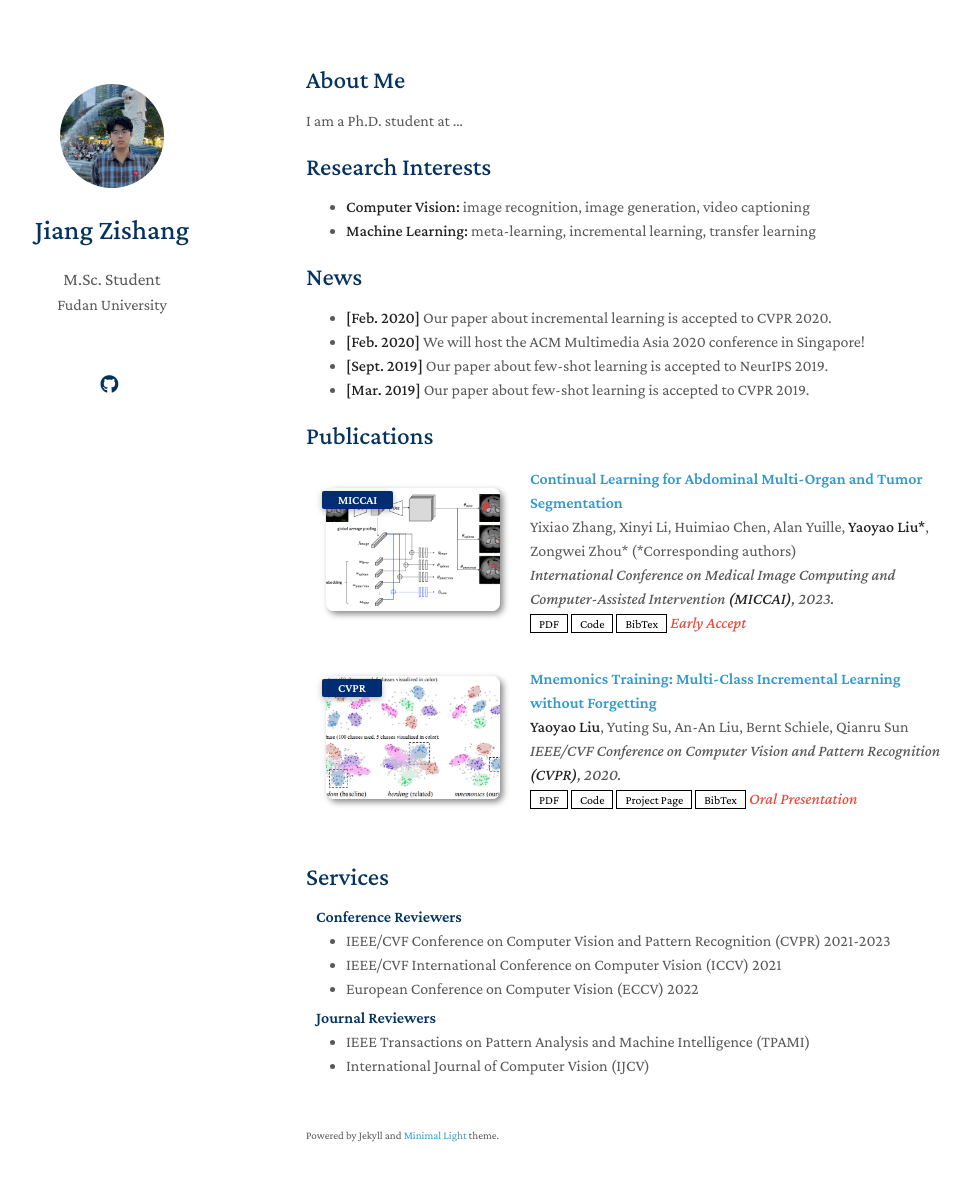
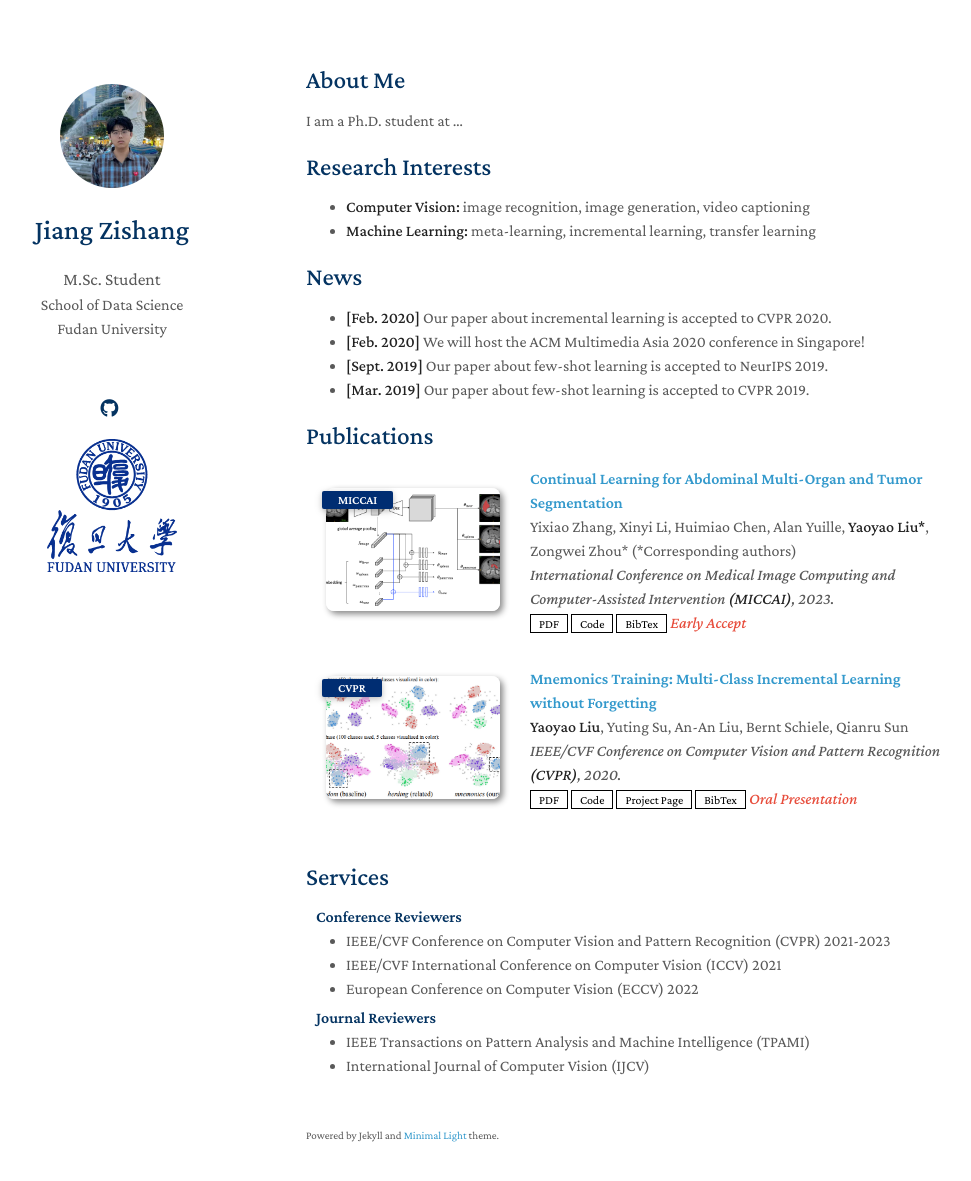
Before and after one commit to Jiangzs1028/Jiangzs1028.github.io, a Jekyll site: the page built from index.md, in a window 1280 px wide and 1216 px high. Shown: the top 1181 px of the window, without its empty margins (164-1135 px from the left). Built offline with Jekyll 4.4.1, drawn with Linux system fonts in a browser that asks for light colours; a style sheet for code colours, icons or effects is not loaded; our own code applies the rules of GitHub Pages for plain Markdown files.

Commit message:
Add Fudan logo to homepage sidebar

```diff
--- a/_config.yml
+++ b/_config.yml
@@ -1,7 +1,7 @@
 # Basic Information
 title: Jiang Zishang
 position: M.Sc. Student
-affiliation: Fudan University
+affiliation: School of Data Science<br>Fudan University
 affiliation_link: https://www.fudan.edu.cn/en/
 
 # Search Engine Optimization (SEO)
@@ -17,6 +17,8 @@ github_link: https://github.com/Jiangzs1028
 # Images (e.g., your profile picture and your website's favicon)
 # "favicon" and "favicon_dark" are used for the light and dark modes, respectively.
 avatar: ./assets/img/avatar.jpg
+fudan_logo: ./assets/img/fudan-logo.png
+fudan_logo_link: https://www.fudan.edu.cn/en/
 favicon: ./assets/img/favicon.png
 favicon_dark: ./assets/img/favicon-dark.png
 
--- a/_layouts/homepage.html
+++ b/_layouts/homepage.html
@@ -90,6 +90,17 @@
         </a>
         {% endif %}
         </div>
+        {% if site.fudan_logo %}
+        <div style="margin-top:12px;">
+          {% if site.fudan_logo_link %}
+          <a href="{{ site.fudan_logo_link }}" rel="noopener">
+          {% endif %}
+            <img src="{{ site.fudan_logo }}" alt="Fudan University logo" style="width:130px;max-width:80%;height:auto;" />
+          {% if site.fudan_logo_link %}
+          </a>
+          {% endif %}
+        </div>
+        {% endif %}
         <br>
 
       </header>
```
Also changed, not shown: assets/img/fudan-logo.png (added).
